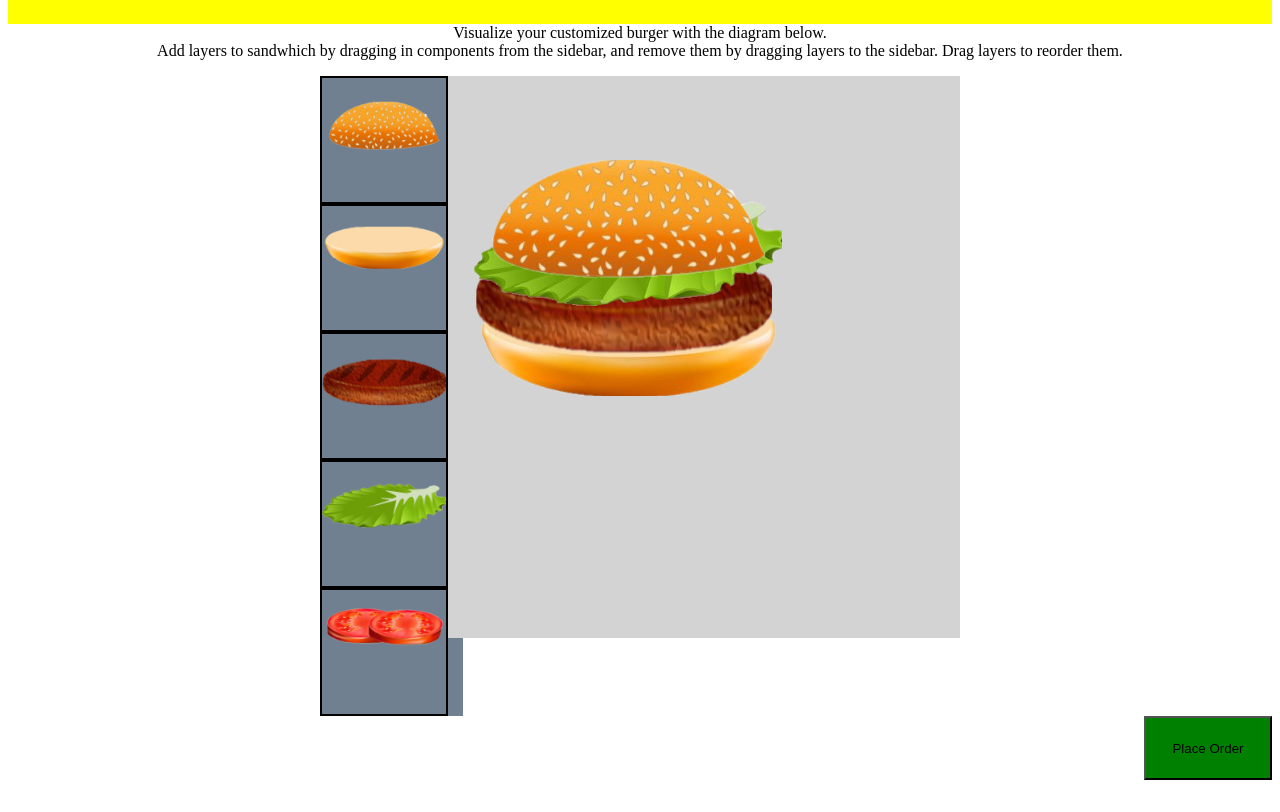
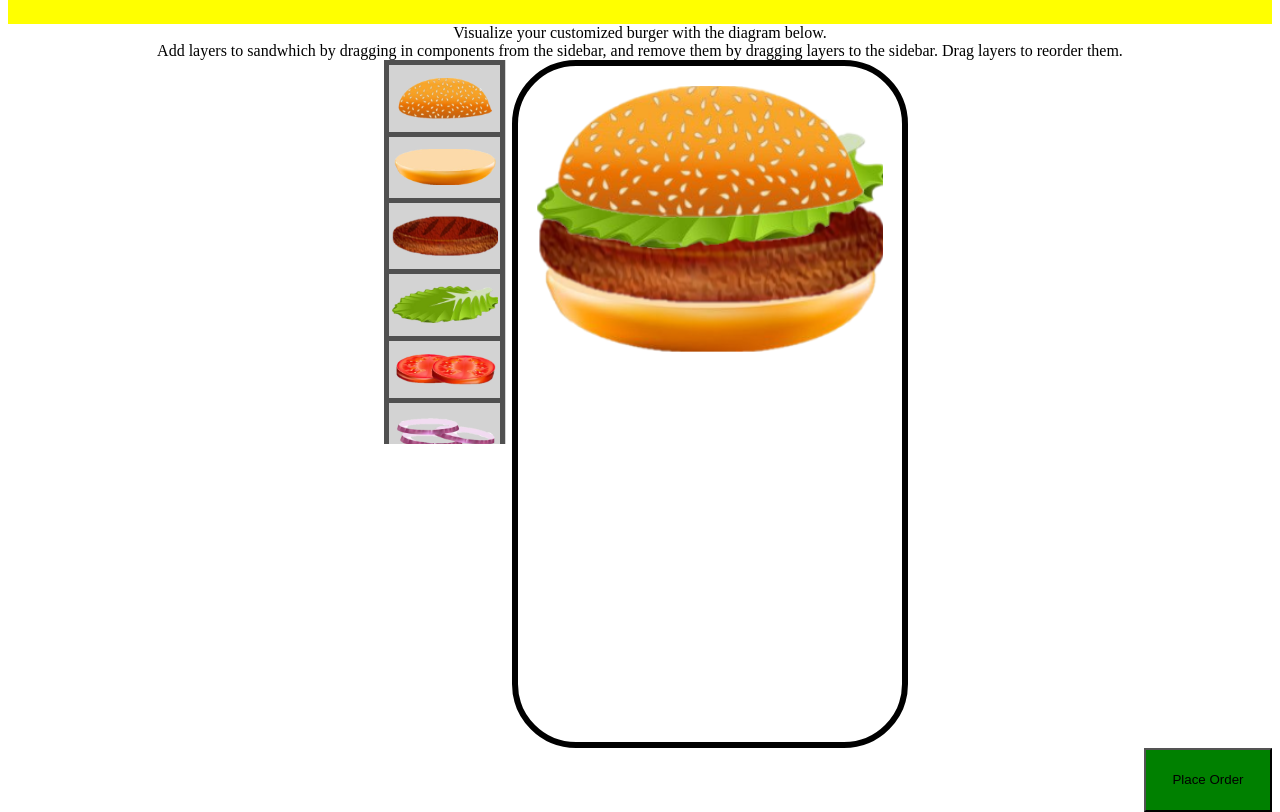
Before and after one commit to Leyza/layers-js-library, a website: page pub/example.html in a window 1280 px wide. Shown: the part 61-873 px from the top of the page. Before the commit the page ends 841 px from the top, so only its background shows below. Drawn offline with nearby package versions, Linux system fonts and the light colour scheme.

Commit message:
Changed diagram creation functionality to allow creation and modification for both before or after calling makeDiagram. Polished diagram and sidebar style more

```diff
--- a/pub/js/layers.js
+++ b/pub/js/layers.js
@@ -4,11 +4,13 @@ function LayersDiagram(id, diagramwidth, sidebarwidth, sidebarheight, allowEdit
     this.diagramwidth = diagramwidth;
     this.sidebarwidth = sidebarwidth;
     this.sidebarheight = sidebarheight;
+    this.madeDiagram = false;
 
     this.layers = 0;
-    this.layersOrder = [];
-    this.components = {};
+    this.layersOrder = [null];
+    this.components = { "_dummy": { image: "images/bottom_bun.png", description: null, overlap: 0 }};
     this.allowEdit = allowEdit;
+    this.sidebarComponents = 0;
     this.sidebar = [];
 }
 
@@ -24,19 +26,33 @@ LayersDiagram.prototype = {
             layersdiagram.style = `width: calc(${this.diagramwidth} + ${this.sidebarwidth}); min-height: ${this.sidebarheight}; margin: auto; border-radius: 5%; background-color: white; position: relative;`;
 
             const sidebar = document.createElement("div");
-            sidebar.style = `width: calc(${this.sidebarwidth}); max-height: ${this.sidebarheight}; float: left; margin: auto; position: relative; background-color: slategray; overflow-y: auto; overflow-x: hidden; padding-right: 15px;`
-            sidebar.className = "sidebar";
+            sidebar.style = `width: ${this.sidebarwidth}; max-height: ${this.sidebarheight}; float: left; position: relative; display: flex; flex-direction: column; justify-content: space-between;`
+            sidebar.className = "sidebarbox";
+
+            const sidebarComponentHolder = document.createElement("div");
+            sidebarComponentHolder.style = `width: calc(100% - 0.5vw); min-height: 0; background-color: lightgrey; overflow-y: auto; overflow-x: hidden;`;
+            sidebarComponentHolder.className = "sidebar";
+
             layersdiagram.appendChild(sidebar);
+            sidebar.appendChild(sidebarComponentHolder);
         }
         else {
             layersdiagram.style = `width: ${this.diagramwidth}; min-height: ${this.sidebarheight}; margin: 10vw; border-radius: 5%; background-color: white; position: relative;`;
         }
 
         const diagram = document.createElement("div");
-        diagram.style = `width: ${this.diagramwidth}; margin-left: ${this.sidebarwidth}; margin-top: 2.5%; margin-bottom: 2.5%;
-                        background-color: lightgray; position: relative; top: 50%; transform: translateY(0%);`
-        diagram.className = "diagram"
+        diagram.style = `width: ${this.diagramwidth}; margin-left: ${this.sidebarwidth}; border: 0.5vw solid black; border-radius: 5vw;`;
+        diagram.className = "diagrambox";
         layersdiagram.appendChild(diagram);
+
+        const componentHolder = document.createElement("div");
+        componentHolder.style = `width: 90%; margin: 5%; position: relative; top: 50%; transform: translateY(0%);`;
+        componentHolder.className = "diagram";
+        diagram.appendChild(componentHolder);
+
+        //events
+        componentHolder.onmouseover = () => { this.fanout() };
+        componentHolder.onmouseout = () => { this.collapse() };
 
         if (element == null) {
             const body = $("body");
@@ -45,8 +61,6 @@ LayersDiagram.prototype = {
         else {
             element.append(layersdiagram);
         }
-
-        this.addLayer(null);
 
         // Add popup window
         const popup = document.createElement("div");
@@ -70,61 +84,87 @@ LayersDiagram.prototype = {
         //events
         exitbutton.onclick = () => this.popupHide();
 
+        this.madeDiagram = true;
+        this.updateAllSidebar();
+        this.updateAllLayers();
     },
 
     addComponent: function (putInSidebar, name, image, overlap = 50) {
         // Create a new component
-
         let update = false;
         if (name in this.components) {
             update = true;
         }
 
-        this.components[name] = { image: image, nutrition: null, price: null, description: null, overlap: overlap };
+        this.components[name] = { image: image, description: null, overlap: overlap };
         if (putInSidebar) {
             if (!update) {
                 this.sidebar.push(name);
-                this.makeSidebarComponent(name);
             }
-            else {
-                this.updateSidebarComponent(name);
+
+            if (this.madeDiagram) {
+                this.updateAllSidebar();
             }
         }
     },
 
-    makeSidebarComponent: function (componentName) {
+    addSidebarComponent: function () {
         // Make a component icon in sidebar
 
         if (this.allowEdit) {
             const sidebar = $(`#${this.id} .sidebar`);
             const sidebarcomponent = document.createElement("div");
-            sidebarcomponent.id = componentName;
             sidebarcomponent.className = "sidebarcomponent";
-            sidebarcomponent.style = `width: calc(${this.sidebarwidth} - 4px); height: calc(${this.sidebarwidth} - 4px); border: 2px solid black;`;
             sidebarcomponent.draggable = true;
 
             // events
+            sidebarcomponent.onclick = (e) => { this.popupShow(e) };
             sidebarcomponent.addEventListener('dragstart', (e) => { e.dataTransfer.setData('text', JSON.stringify(["new", e.target.id])) });
             sidebarcomponent.addEventListener("dragover", function (e) { e.preventDefault() });
             sidebarcomponent.ondrop = (e) => this.dropComponentInSidebar(e);
 
             const image = document.createElement("img");
-            image.src = this.components[componentName].image;
-            image.style = "max-width: 100%; max-height: 100%; transform: translateY(50%);";
+            image.style = `padding-top: 1vw; padding-bottom: 1vw; margin: auto; max-width: 95%; display: block; position: relative;`;
             image.draggable = false;
+
+            const tooltip = document.createElement("span");
+            tooltip.className = "sidebartooltiptext";
 
             sidebar.append(sidebarcomponent);
             sidebarcomponent.append(image);
+            sidebarcomponent.append(tooltip);
+
+            this.sidebarComponents++;
         }
     },
 
-    updateSidebarComponent: function (componentName) {
-        // Update sidebar component image
-
-        $(`#${this.id} #${componentName}`).children()[0].src = this.components[componentName].image;
+    removeFirstSidebarComponent: function () {
+        $(`#${this.id} .sidebar`).children()[0].remove();
+        this.sidebarComponents--;
     },
 
-    addComponentNutritionalInfo: function (componentName, calories=null, protein=null, satFat=null, totFat=null, sugars=null, totalCarb=null, fibre=null, sodium=null, other=null) {
+    updateAllSidebar: function () {
+        if (this.sidebarComponents > this.sidebar.length) {
+            const iter = this.sidebarComponents - this.sidebar.length;
+            for (let i = 0; i < iter; ++i) {
+                this.removeFirstSidebarComponent();
+            }
+
+        } else if (this.sidebarComponents < this.sidebar.length) {
+            const iter = this.sidebar.length - this.sidebarComponents;
+            for (let i = 0; i < iter; ++i) {
+                this.addSidebarComponent();
+            }
+        }
+
+        $(`#${this.id} .sidebar`).children().each((i, c) => {
+            c.id = this.sidebar[i];
+            c.children[0].src = this.components[this.sidebar[i]].image;
+            c.children[1].innerText = this.sidebar[i];
+        })
+    },
+
+    /*addComponentNutritionalInfo: function (componentName, calories=null, protein=null, satFat=null, totFat=null, sugars=null, totalCarb=null, fibre=null, sodium=null, other=null) {
         // Add nutritional info to a component
 
         if (componentName in this.components) {
@@ -141,7 +181,7 @@ LayersDiagram.prototype = {
         if (componentName in this.components) {
             this.components[componentName].price = price;
         }
-    },
+    },*/
 
     addComponentDescription: function (componentName, description) {
         // Add a description to a component
@@ -151,53 +191,53 @@ LayersDiagram.prototype = {
         }
     },
 
-    addLayer: function (componentName=null) {
+    addLayer: function (componentName) {
+        // Add layer to layersOrder tracking and update diagram is applicable
+
+        if (componentName in this.components) {
+            this.layersOrder.push(componentName);
+        }
+
+        if (this.madeDiagram) {
+            this.updateAllLayers();
+        }
+    },
+
+    addDiagramLayer: function (isDummy) {
         // Add a layer to the diagram
 
-        if (componentName == null || componentName in this.components) {
         const diagram = $(`#${this.id} .diagram`);
         const newlayer = document.createElement("div");
         newlayer.className = "layer";
-            newlayer.style = `margin-left: 5%; z-index: ${this.layers + 1}; position: relative;`;
+        newlayer.style = `width: 100%; z-index: ${this.layers + 1}; position: relative; transition: transform 0.5s ease;`;
 
         // events
-            if (componentName != null) {
+        if (!isDummy) {
             newlayer.draggable = true;
-                newlayer.onmouseover = () => { this.fanout() };
-                newlayer.onmouseout = () => { this.collapse() };
-                newlayer.onclick = (e) => { this.popupShow(e) };
+            //newlayer.onmouseover = () => { this.fanout() };
+            //newlayer.onmouseout = () => { this.collapse() };
             newlayer.addEventListener('dragstart', (e) => { e.dataTransfer.setData('text', JSON.stringify(["layer", e.target.style.zIndex])) });
         }
 
         const image = document.createElement("img");
         image.className = "layerimage";
-
-            if (!(componentName == null)) {
-                image.src = this.components[componentName].image;
-            }
-            else {
-                image.src = "images/bottom_bun.png";
-                image.style = "opacity: 0";
-                newlayer.style += `margin-left: 5%; z-index: ${this.layers + 1}; position: relative; width: 100%; height: 8vw;`;
-            }
+        image.style = `width: 100%;`;
 
         //events
-            image.ondragenter = (e) => { this.dragComponent(e) };
-            image.ondragleave = () => { this.dragLeaveComponent() };
+        image.onclick = (e) => { this.popupShow(e) };
+        image.ondragenter = (e) => { this.dragComponent(e); e.target.style.backgroundColor = 'rgba(255, 255, 255, 0.5)' };
+        image.ondragleave = (e) => { this.dragLeaveComponent(); e.target.style.backgroundColor = 'rgba(255, 255, 255, 0)' };
         image.addEventListener("dragover", function (e) { e.preventDefault() });
-            image.ondrop = (e) => { this.dropComponent(e) };
+        image.ondrop = (e) => { this.dropComponent(e); e.target.style.backgroundColor = 'rgba(255, 255, 255, 0)' };
         image.draggable = false;
 
         newlayer.append(image);
         diagram.prepend(newlayer);
-
-            this.layersOrder.push(componentName);
         this.layers++;
 
         setTimeout(() => {
             this.collapse();
         }, 300);
-        }
     },
 
     removeTopLayer: function () {
@@ -205,8 +245,8 @@ LayersDiagram.prototype = {
         this.layers -= 1;
     },
 
-    collapse: function (ignoreIndex=-1) {
-        // Compress the layers in the diagram
+    /*collapse: function (ignoreIndex=-1) {
+        // Compress the layers in the diagram to the middle
 
         let greaterOverlap = 0;
         let lesserOverlap = 0;
@@ -239,6 +279,29 @@ LayersDiagram.prototype = {
         if (this.layers > 1) {
             layers[this.layers - 1].style.transform = `translateY(${greaterOverlap}px)`
         }
+    },*/
+
+    collapse: function (ignoreIndex = -1) {
+        // Compress the layers in the diagram to the top
+
+        let overlap = 0;
+
+        const layers = $(`#${this.id} .diagram`).children();
+
+        for (i = this.layers - 2; i > 0; --i) {
+            let overlapPercent = 0;
+            if (i != ignoreIndex) {
+                overlapPercent = this.components[this.layersOrder[i]].overlap;
+            }
+
+            overlap -= layers[this.layers - i - 1].offsetHeight * overlapPercent / 100.0;
+
+            layers[this.layers - i - 1].style.transform = `translateY(${overlap}px)`;
+        }
+
+        if (this.layers > 1) {
+            layers[this.layers - 1].style.transform = `translateY(${overlap}px)`
+        }
     },
 
     fanout: function () {
@@ -264,7 +327,8 @@ LayersDiagram.prototype = {
         // Move diagram to show dragged component location
 
         const index = e.target.parentElement.style.zIndex;
-        this.collapse((index > Math.ceil(this.layers / 2)) ? index : index - 1);
+        //this.collapse((index > Math.ceil(this.layers / 2)) ? index : index - 1); // For when fan out from the middle
+        this.collapse(index - 1); // For when fan out from the top
     },
 
     dragLeaveComponent: function (e) {
@@ -297,13 +361,16 @@ LayersDiagram.prototype = {
             const index1 = parseInt(droploc.parentElement.style.zIndex) - 1;
             const index2 = parseInt(data[1]) - 1;
 
+            if (index1 != index2) {
                 const component = this.layersOrder[index2];
                 this.layersOrder.splice(index2, 1);
+
                 if (index1 > index2) {
                     this.layersOrder.splice(index1, 0, component);
                 }
                 else {
                     this.layersOrder.splice(index1 + 1, 0, component);
+                }
             }
 
         }
@@ -330,28 +397,59 @@ LayersDiagram.prototype = {
     },
 
     updateAllLayers: function () {
+        if (this.layers > this.layersOrder.length) {
+            const iter = this.layers - this.layersOrder.length;
+            for (let i = 0; i < iter; ++i) {
+                this.removeTopLayer();
+            }
+            console.log(this.layers == this.layersOrder.length);
+
+        } else if (this.layers < this.layersOrder.length) {
+            const iter = this.layersOrder.length - this.layers;
+            for (let i = 0; i < iter; ++i) {
+                if (this.layers == 0) {
+                    this.addDiagramLayer(true);
+                } else {
+                    this.addDiagramLayer(false);
+                }
+            }
+            console.log(this.layers == this.layersOrder.length);
+        }
+
         let index = 0;
         $(`#${this.id} .diagram`).children().each((i, c) => {
             if (this.layersOrder[this.layers - index - 1] != null) {
                 c.children[0].src = this.components[this.layersOrder[this.layers - index - 1]].image;
+            } else {
+                c.children[0].src = this.components["_dummy"].image;
+                c.style.opacity = 0;
             }
             index += 1;
         });
     },
 
     popupShow: function (e) {
-        document.getElementById("popup").className = "show";
-
         let obj = e.target;
-        if (obj.className != "layer" && obj.parentElement.className == "layer") {
+        if ((obj.className != "layer" && obj.parentElement.className == "layer") || (obj.className != "sidebarcomponent" && obj.parentElement.className == "sidebarcomponent")) {
             obj = obj.parentElement;
         }
 
         if (obj.className == "layer") {
+            document.getElementById("popup").className = "show";
+
             if (this.components[this.layersOrder[obj.style.zIndex - 1]].description != null && this.components[this.layersOrder[obj.style.zIndex - 1]].description != "") {
                 $("#popup .popupcontent")[0].innerText = this.components[this.layersOrder[obj.style.zIndex - 1]].description;
             }
             else {
+                $("#popup .popupcontent")[0].innerText = "There is no description.";
+            }
+
+        } else if (obj.className == "sidebarcomponent") {
+            document.getElementById("popup").className = "show";
+
+            if (this.components[obj.id].description != null && this.components[obj.id].description != "") {
+                $("#popup .popupcontent")[0].innerText = this.components[obj.id].description;
+            } else {
                 $("#popup .popupcontent")[0].innerText = "There is no description.";
             }
         }
--- a/pub/layers_style.css
+++ b/pub/layers_style.css
@@ -4,8 +4,8 @@
     left: 0;
     bottom: 0;
     right: 0;
-    width: 30vw;
-    height: 30vw;
+    width: 40vw;
+    height: 40vw;
     position: fixed;
 }
 
@@ -61,4 +61,68 @@
 
 .sidebarcomponent {
     cursor: pointer;
+    width: calc(100% - 0.8vw);
+    margin: 0;
+    position: relative;
+    flex: 1 1 auto;
 }
+
+.sidebarcomponent:not(:last-child) {
+    border-left: 0.4vw solid rgb(80, 80, 80);
+    border-right: 0.4vw solid rgb(80, 80, 80);
+    border-top: 0.4vw solid rgb(80, 80, 80);
+}
+
+.sidebarcomponent:last-child {
+    border-left: 0.4vw solid rgb(80, 80, 80);
+    border-right: 0.4vw solid rgb(80, 80, 80);
+    border-top: 0.4vw solid rgb(80, 80, 80);
+    border-bottom: 0.4vw solid rgb(80, 80, 80);
+}
+
+.sidebartooltiptext {
+    visibility: hidden;
+    max-width: 100%;
+    margin-left: 2px;
+    margin-right: 2px;
+    background-color: rgb(40, 40, 40);
+    color: #fff;
+    text-align: center;
+    font-size: 1.5vw;
+    padding: 5px 0;
+    border-radius: 6px;
+    position: absolute;
+    z-index: 1;
+}
+
+.sidebarcomponent:not(:first-child) .sidebartooltiptext {
+    bottom: 100%;
+}
+
+.sidebarcomponent:hover .sidebartooltiptext {
+    visibility: visible;
+}
+
+.sidebar::-webkit-scrollbar {
+    width: 8px;
+    height: 8px;
+}
+
+.sidebar::-webkit-scrollbar-track {
+    border-radius: 10px;
+    background: rgba(0,0,0,0.1);
+    -webkit-box-shadow: inset 0 0 6px rgba(0,0,0,0.4);
+}
+
+.sidebar::-webkit-scrollbar-thumb {
+    border-radius: 10px;
+    background: rgba(0,0,0,0.3);
+}
+
+.sidebar::-webkit-scrollbar-thumb:hover {
+    background: rgba(0,0,0,0.4);
+}
+
+.sidebar::-webkit-scrollbar-thumb:active {
+    background: rgba(0,0,0,0.5);
+}
```
Also changed, not shown: pub/js/example.js (+5 -6 lines). Lines whose indentation alone changed are shown as unchanged.
